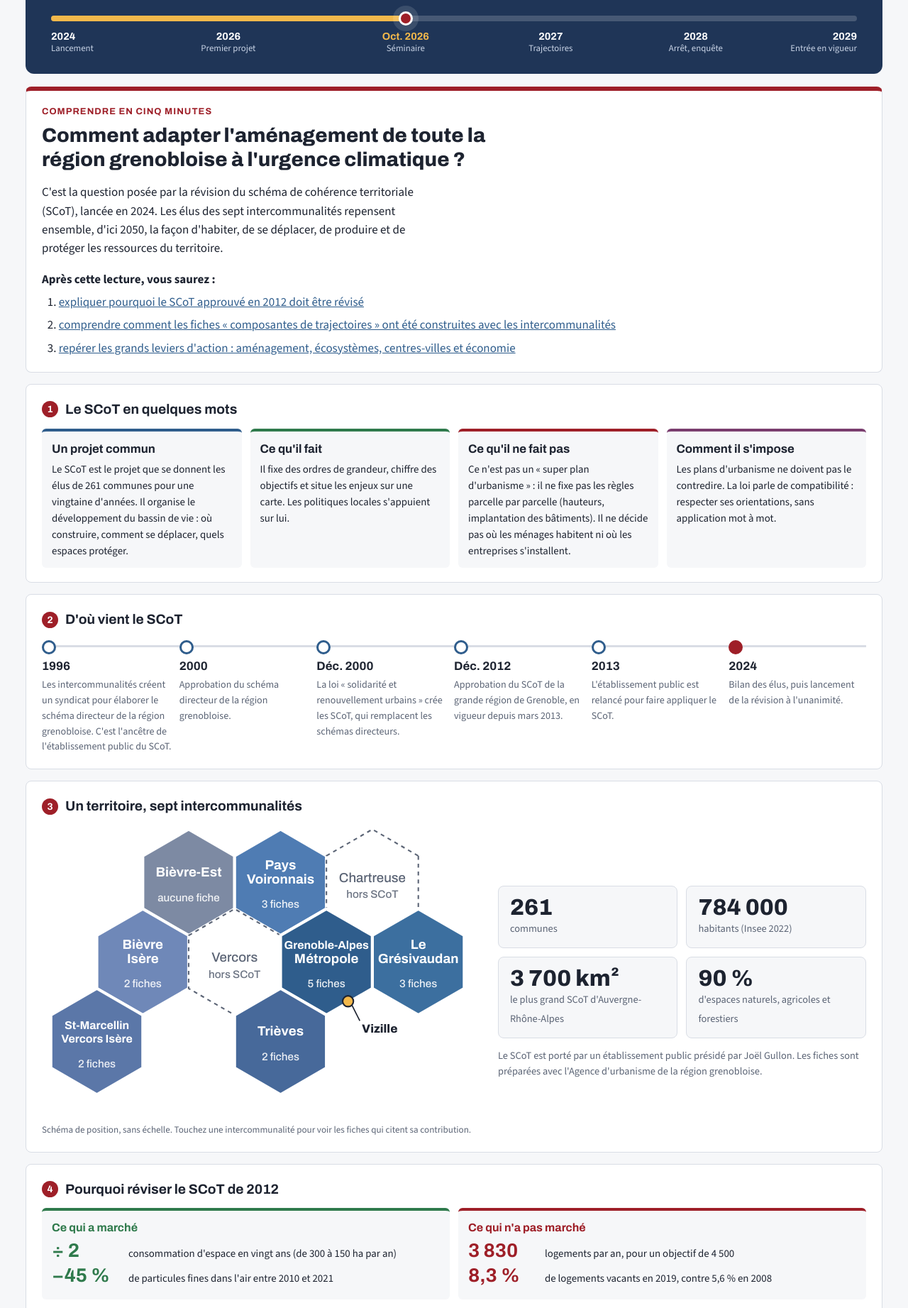
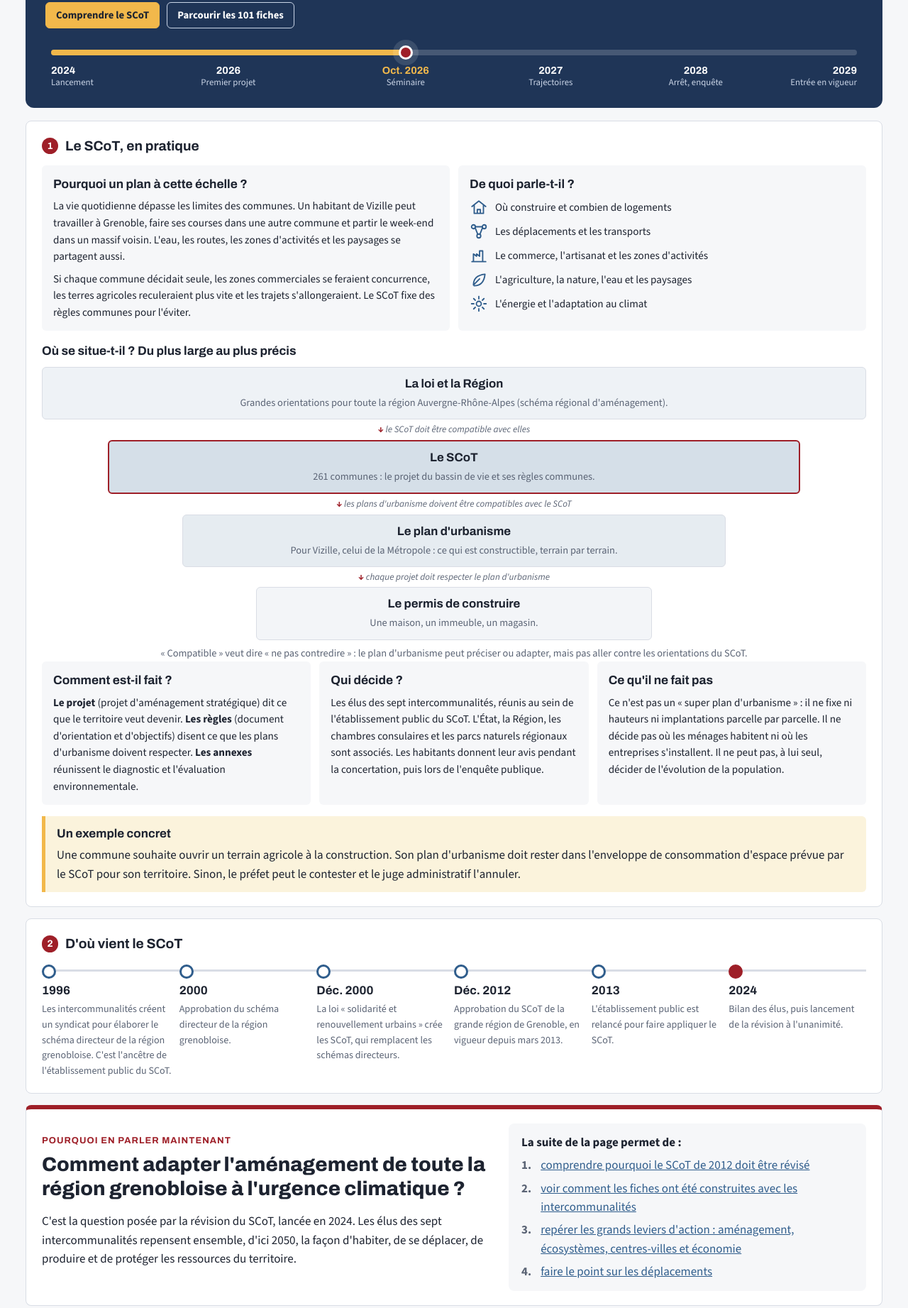
Before and after one commit to mich59139/scot-2050, a plain HTML site: page index.html in a window 1280 px wide. Shown: the part 572-2415 px from the top of the page at 71% size. Drawn offline with nearby package versions, Linux system fonts and the light colour scheme.

Commit message:
Le SCoT expliqué en premier, textes sur toute la largeur
Updated the content and structure of the index.html file to enhance the presentation and information regarding the SCoT revision process.

```diff
--- a/index.html
+++ b/index.html
@@ -308,6 +308,29 @@ h2.big{font-size:clamp(1.4rem,3vw,2.05rem);line-height:1.18;font-stretch:85%;mar
 .lev li button:hover{background:var(--paper)}
 .lev li b{font-family:var(--display);color:var(--c)}
 .lev li.ns span{color:var(--muted)}
+.def{font-size:1.12rem;max-width:70ch;margin:0 0 16px}
+.wgrid{display:grid;grid-template-columns:repeat(2,minmax(0,1fr));gap:12px;margin-bottom:16px}
+.wgrid.three{grid-template-columns:repeat(3,minmax(0,1fr))}
+@media (max-width:900px){.wgrid,.wgrid.three{grid-template-columns:1fr}}
+.wcard{background:var(--paper);border-radius:6px;padding:14px 16px;min-width:0}
+.wcard h4,.wsub{font-family:var(--display);font-size:1.08rem;margin:0 0 6px}
+.wcard p{margin:0 0 8px;font-size:.95rem}.wcard p:last-child{margin:0}
+.themes{list-style:none;margin:0;padding:0;display:flex;flex-direction:column;gap:8px;font-size:.95rem}
+.themes li{display:flex;align-items:center;gap:10px}
+.themes .ic{width:26px;height:26px;stroke:var(--axA)}
+.wsub{margin-top:4px}
+.levels{list-style:none;margin:8px 0 6px;padding:0;display:flex;flex-direction:column;align-items:center;gap:0}
+.levels li:not(.arr){width:var(--w);max-width:100%;box-sizing:border-box;border-radius:6px;padding:10px 14px;text-align:center;background:color-mix(in srgb,var(--axA) var(--p),var(--sheet));color:var(--ink);border:1px solid var(--line)}
+.levels li b{display:block;font-family:var(--display);font-size:1.05rem}
+.levels li span{font-size:.9rem;color:var(--muted)}
+.levels .l0{--w:100%;--p:8%}.levels .l1{--w:84%;--p:20%}.levels .l2{--w:66%;--p:12%}.levels .l3{--w:48%;--p:6%}
+.levels .me{border:2px solid var(--scot)!important}
+.levels .arr{font-size:.82rem;color:var(--muted);padding:4px 0;font-style:italic}
+.levels .arr::before{content:"↓ ";font-style:normal;color:var(--scot);font-weight:700}
+@media (max-width:600px){.levels li:not(.arr){width:100%}}
+.example{border-left:5px solid var(--gold);background:var(--todo-bg);border-radius:0 6px 6px 0;padding:12px 16px}
+.example b{font-family:var(--display)}
+.example p{margin:4px 0 0}
 /* v2 : accueil plus vivant */
 :root{--hero:#1f3557;--hero-ink:#ffffff;--hero-mute:#c9d4e6;--gold:#f2b84b}
 @media (prefers-color-scheme: dark){:root:not([data-theme="light"]){--hero:#1a2a44;--hero-ink:#f3f6fb;--hero-mute:#aebcd3;--gold:#f2c66b}}
@@ -375,6 +398,22 @@ ol.ask b{display:inline;margin:0}
 .axcard{background:linear-gradient(135deg,color-mix(in srgb,var(--c) 10%,var(--sheet)),var(--sheet) 60%)}
 .banner .ic{width:22px;height:22px;stroke:var(--c);align-self:center}
 .banner::before{content:none}
+/* v3 : texte réparti sur toute la largeur */
+.block .lead,.block .small,.block p,.def,.why,.note-src{max-width:none}
+.hero-txt{max-width:none}
+.hero p{max-width:none;font-size:1.02rem}
+.hero h2.big{max-width:30ch}
+.lesson{display:grid;grid-template-columns:minmax(0,1.25fr) minmax(0,1fr);gap:28px;align-items:center}
+@media (max-width:860px){.lesson{grid-template-columns:1fr;gap:12px}}
+.lesson .lq{max-width:none}
+.lesson-goals{background:var(--paper);border-radius:8px;padding:14px 18px}
+.lesson-goals .goals-t{margin-top:0}
+.goals{list-style:none;padding:0;counter-reset:g}
+.goals li{display:grid;grid-template-columns:1.6em minmax(0,1fr);align-items:baseline}
+.goals li::before{counter-increment:g;content:counter(g) ".";font-weight:700;color:var(--muted)}
+.goals li>.linklike{display:block;text-align:left}
+.levels{margin-left:auto;margin-right:auto}
+.whatis .small{text-align:center}
 @media (prefers-reduced-motion:no-preference){.sheet{animation:in .18s ease-out}@keyframes in{from{transform:translateY(4px)}to{transform:none}}}
 </style>
 </head>
@@ -420,9 +459,9 @@ ol.ask b{display:inline;margin:0}
     <div class="hero">
       <div class="hero-txt">
         <p class="kicker">Révision du SCoT · grande région de Grenoble</p>
-        <h2 class="big">Vingt ans de règles d'aménagement pour 261 communes sont en train d'être réécrites.</h2>
-        <p>Le SCoT de 2012 est en révision depuis novembre 2024. Le futur « SCoT 2050 » s'imposera aux plans locaux d'urbanisme, dont celui de la Métropole qui s'applique à Vizille.</p>
-        <div class="hero-cta"><a class="btn" href="#fiches">Parcourir les 101 fiches</a><a class="btn ghost" href="#demarche">Comprendre la démarche</a></div>
+        <h2 class="big">Le SCoT, c'est le plan d'ensemble que 261 communes de la région grenobloise se donnent pour vingt ans.</h2>
+        <p>Le schéma de cohérence territoriale (SCoT) met les communes d'accord sur les choix qui dépassent leurs limites : où construire des logements, où accueillir les entreprises, quelles terres agricoles et quels espaces naturels protéger, comment organiser les déplacements. Celui de la grande région de Grenoble date de 2012 ; il est en révision depuis 2024 et le futur « SCoT 2050 » doit s'appliquer en 2029.</p>
+        <div class="hero-cta"><button class="btn" type="button" data-scroll="s-what">Comprendre le SCoT</button><a class="btn ghost" href="#fiches">Parcourir les 101 fiches</a></div>
       </div>
       <div class="prog" aria-label="Avancement de la révision">
         <div class="prog-bar"><span style="width:44%"></span><i style="left:44%"></i></div>
@@ -437,25 +476,57 @@ ol.ask b{display:inline;margin:0}
       </div>
     </div>
 
-    <div class="block lesson">
-      <p class="kicker">Comprendre en cinq minutes</p>
-      <h2 class="lq">Comment adapter l'aménagement de toute la région grenobloise à l'urgence climatique ?</h2>
-      <p class="lead">C'est la question posée par la révision du schéma de cohérence territoriale (SCoT), lancée en 2024. Les élus des sept intercommunalités repensent ensemble, d'ici 2050, la façon d'habiter, de se déplacer, de produire et de protéger les ressources du territoire.</p>
-      <p class="goals-t">Après cette lecture, vous saurez :</p>
-      <ol class="goals">
-        <li><button type="button" class="linklike" data-scroll="s-why">expliquer pourquoi le SCoT approuvé en 2012 doit être révisé</button></li>
-        <li><a class="linklike" href="#demarche">comprendre comment les fiches « composantes de trajectoires » ont été construites avec les intercommunalités</a></li>
-        <li><button type="button" class="linklike" data-scroll="s-axes">repérer les grands leviers d'action : aménagement, écosystèmes, centres-villes et économie</button></li>
+    <div class="block whatis" id="s-what">
+      <h3 class="sec"><span>1</span> Le SCoT, en pratique</h3>
+
+      <div class="wgrid">
+        <div class="wcard">
+          <h4>Pourquoi un plan à cette échelle ?</h4>
+          <p>La vie quotidienne dépasse les limites des communes. Un habitant de Vizille peut travailler à Grenoble, faire ses courses dans une autre commune et partir le week-end dans un massif voisin. L'eau, les routes, les zones d'activités et les paysages se partagent aussi.</p>
+          <p>Si chaque commune décidait seule, les zones commerciales se feraient concurrence, les terres agricoles reculeraient plus vite et les trajets s'allongeraient. Le SCoT fixe des règles communes pour l'éviter.</p>
+        </div>
+        <div class="wcard">
+          <h4>De quoi parle-t-il ?</h4>
+          <ul class="themes">
+            <li><svg class="ic"><use href="#i-house"/></svg>Où construire et combien de logements</li>
+            <li><svg class="ic"><use href="#i-A"/></svg>Les déplacements et les transports</li>
+            <li><svg class="ic"><use href="#i-eco"/></svg>Le commerce, l'artisanat et les zones d'activités</li>
+            <li><svg class="ic"><use href="#i-C"/></svg>L'agriculture, la nature, l'eau et les paysages</li>
+            <li><svg class="ic"><use href="#i-D"/></svg>L'énergie et l'adaptation au climat</li>
+          </ul>
+        </div>
+      </div>
+
+      <h4 class="wsub">Où se situe-t-il ? Du plus large au plus précis</h4>
+      <ol class="levels">
+        <li class="l0"><b>La loi et la Région</b><span>Grandes orientations pour toute la région Auvergne-Rhône-Alpes (schéma régional d'aménagement).</span></li>
+        <li class="arr">le SCoT doit être compatible avec elles</li>
+        <li class="l1 me"><b>Le SCoT</b><span>261 communes : le projet du bassin de vie et ses règles communes.</span></li>
+        <li class="arr">les plans d'urbanisme doivent être compatibles avec le SCoT</li>
+        <li class="l2"><b>Le plan d'urbanisme</b><span>Pour Vizille, celui de la Métropole : ce qui est constructible, terrain par terrain.</span></li>
+        <li class="arr">chaque projet doit respecter le plan d'urbanisme</li>
+        <li class="l3"><b>Le permis de construire</b><span>Une maison, un immeuble, un magasin.</span></li>
       </ol>
-    </div>
+      <p class="small">« Compatible » veut dire « ne pas contredire » : le plan d'urbanisme peut préciser ou adapter, mais pas aller contre les orientations du SCoT.</p>
 
-    <div class="block">
-      <h3 class="sec"><span>1</span> Le SCoT en quelques mots</h3>
-      <div class="what">
-        <div class="w1"><b>Un projet commun</b><p>Le SCoT est le projet que se donnent les élus de 261 communes pour une vingtaine d'années. Il organise le développement du bassin de vie : où construire, comment se déplacer, quels espaces protéger.</p></div>
-        <div class="w2"><b>Ce qu'il fait</b><p>Il fixe des ordres de grandeur, chiffre des objectifs et situe les enjeux sur une carte. Les politiques locales s'appuient sur lui.</p></div>
-        <div class="w3"><b>Ce qu'il ne fait pas</b><p>Ce n'est pas un « super plan d'urbanisme » : il ne fixe pas les règles parcelle par parcelle (hauteurs, implantation des bâtiments). Il ne décide pas où les ménages habitent ni où les entreprises s'installent.</p></div>
-        <div class="w4"><b>Comment il s'impose</b><p>Les plans d'urbanisme ne doivent pas le contredire. La loi parle de compatibilité : respecter ses orientations, sans application mot à mot.</p></div>
+      <div class="wgrid three">
+        <div class="wcard">
+          <h4>Comment est-il fait ?</h4>
+          <p><b>Le projet</b> (projet d'aménagement stratégique) dit ce que le territoire veut devenir. <b>Les règles</b> (document d'orientation et d'objectifs) disent ce que les plans d'urbanisme doivent respecter. <b>Les annexes</b> réunissent le diagnostic et l'évaluation environnementale.</p>
+        </div>
+        <div class="wcard">
+          <h4>Qui décide ?</h4>
+          <p>Les élus des sept intercommunalités, réunis au sein de l'établissement public du SCoT. L'État, la Région, les chambres consulaires et les parcs naturels régionaux sont associés. Les habitants donnent leur avis pendant la concertation, puis lors de l'enquête publique.</p>
+        </div>
+        <div class="wcard">
+          <h4>Ce qu'il ne fait pas</h4>
+          <p>Ce n'est pas un « super plan d'urbanisme » : il ne fixe ni hauteurs ni implantations parcelle par parcelle. Il ne décide pas où les ménages habitent ni où les entreprises s'installent. Il ne peut pas, à lui seul, décider de l'évolution de la population.</p>
+        </div>
+      </div>
+
+      <div class="example">
+        <b>Un exemple concret</b>
+        <p>Une commune souhaite ouvrir un terrain agricole à la construction. Son plan d'urbanisme doit rester dans l'enveloppe de consommation d'espace prévue par le SCoT pour son territoire. Sinon, le préfet peut le contester et le juge administratif l'annuler.</p>
       </div>
     </div>
 
@@ -470,6 +541,24 @@ ol.ask b{display:inline;margin:0}
         <li class="now"><b>2024</b><span>Bilan des élus, puis lancement de la révision à l'unanimité.</span></li>
       </ol>
     </div>
+
+    <div class="block lesson">
+      <div class="lesson-q">
+        <p class="kicker">Pourquoi en parler maintenant</p>
+        <h2 class="lq">Comment adapter l'aménagement de toute la région grenobloise à l'urgence climatique ?</h2>
+        <p class="lead">C'est la question posée par la révision du SCoT, lancée en 2024. Les élus des sept intercommunalités repensent ensemble, d'ici 2050, la façon d'habiter, de se déplacer, de produire et de protéger les ressources du territoire.</p>
+      </div>
+      <div class="lesson-goals">
+        <p class="goals-t">La suite de la page permet de :</p>
+        <ol class="goals">
+          <li><button type="button" class="linklike" data-scroll="s-why">comprendre pourquoi le SCoT de 2012 doit être révisé</button></li>
+          <li><a class="linklike" href="#demarche">voir comment les fiches ont été construites avec les intercommunalités</a></li>
+          <li><button type="button" class="linklike" data-scroll="s-axes">repérer les grands leviers d'action : aménagement, écosystèmes, centres-villes et économie</button></li>
+          <li><button type="button" class="linklike" data-scroll="mob">faire le point sur les déplacements</button></li>
+        </ol>
+      </div>
+    </div>
+
 
     <div class="block terr-block">
       <h3 class="sec"><span>3</span> Un territoire, sept intercommunalités</h3>
@@ -539,31 +628,20 @@ ol.ask b{display:inline;margin:0}
     </div>
 
     <div class="block">
-      <h3 class="sec"><span>5</span> Du projet politique à la parcelle</h3>
-      <div class="chain">
-        <div class="link"><span class="lab">Le cap</span><b>Le projet</b><p>Le projet d'aménagement stratégique fixe l'ambition à 2050.</p></div>
-        <div class="link"><span class="lab">Les règles</span><b>Les orientations</b><p>Le document d'orientation traduit le projet en règles, parfois chiffrées : logement, économie, commerce, déplacements, foncier.</p></div>
-        <div class="link"><span class="lab">Les actions</span><b>Le programme d'action</b><p>Facultatif. Il fait vivre le schéma au quotidien.</p></div>
-        <div class="link here"><span class="lab">Sur le terrain</span><b>Les plans d'urbanisme</b><p>Ceux des communes et des intercommunalités doivent respecter ces règles. C'est par eux que le SCoT s'applique à chaque terrain.</p></div>
-      </div>
-      <p class="small">Les fiches du séminaire nourrissent les règles et le programme d'action.</p>
-    </div>
-
-    <div class="block">
-      <h3 class="sec"><span>6</span> Le Cap 2050 : trois axes, quatorze objectifs</h3>
+      <h3 class="sec"><span>5</span> Le Cap 2050 : trois axes, quatorze objectifs</h3>
       <p class="lead">Raison d'être : accompagner les changements. Priorité : faire de la santé humaine et des écosystèmes le moteur du territoire. Touchez un objectif pour voir les fiches qui le servent.</p>
       <div class="cap" id="cap"></div>
     </div>
 
     <div class="block" id="s-axes">
-      <h3 class="sec"><span>7</span> Les grands leviers d'action</h3>
+      <h3 class="sec"><span>6</span> Les grands leviers d'action</h3>
       <p class="lead">Les fiches se regroupent en quatre familles. Chacune répond à une préoccupation partagée par les sept intercommunalités. Touchez une orientation pour lire sa fiche.</p>
       <div class="levers" id="levers"></div>
     </div>
 
 
     <div class="block mob" id="mob">
-      <h3 class="sec"><span>8</span> Les déplacements</h3>
+      <h3 class="sec"><span>7</span> Les déplacements</h3>
       <p class="lead">Les mobilités n'ont pas d'axe propre dans les pages scannées : elles relèvent du cinquième axe (logement, mobilité, équipements), qui ne figure pas dans les scans. Elles apparaissent pourtant dans l'axe A et dans l'objectif n° 14 (déplacements), auquel répondent <b>16 fiches</b>.</p>
       <div class="mobgrid">
         <button type="button" data-code-go="A1"><b>A1</b><strong>Réduire les besoins de déplacement</strong><span>Des bassins de vie de proximité pour les commerces et services essentiels.</span></button>
@@ -587,12 +665,12 @@ ol.ask b{display:inline;margin:0}
 
     <div class="two">
       <div class="block">
-        <h3 class="sec"><span>9</span> Le calendrier</h3>
+        <h3 class="sec"><span>8</span> Le calendrier</h3>
         <ol class="tl" id="tl"></ol>
       </div>
       <div class="col">
         <div class="block stakes">
-          <h3 class="sec"><span>10</span> Ce que le séminaire attend des élus</h3>
+          <h3 class="sec"><span>9</span> Ce que le séminaire attend des élus</h3>
           <ol class="ask">
             <li><b>Débattre</b> des composantes de trajectoires issues des contributions des intercommunalités.</li>
             <li><b>Les reprendre</b> dans chaque intercommunalité : retenir, adapter ou écarter.</li>
@@ -606,7 +684,7 @@ ol.ask b{display:inline;margin:0}
           </div>
         </div>
         <div class="block">
-          <h3 class="sec"><span>11</span> Participer</h3>
+          <h3 class="sec"><span>10</span> Participer</h3>
           <p>La concertation du public reste ouverte jusqu'à fin 2027. Les propositions s'adressent au président Joël Gullon.</p>
           <div class="contact">
             <div><code id="mail">revision.2050@scot-region-grenoble.org</code><button type="button" class="star" data-copy="mail">Copier</button></div>
```
